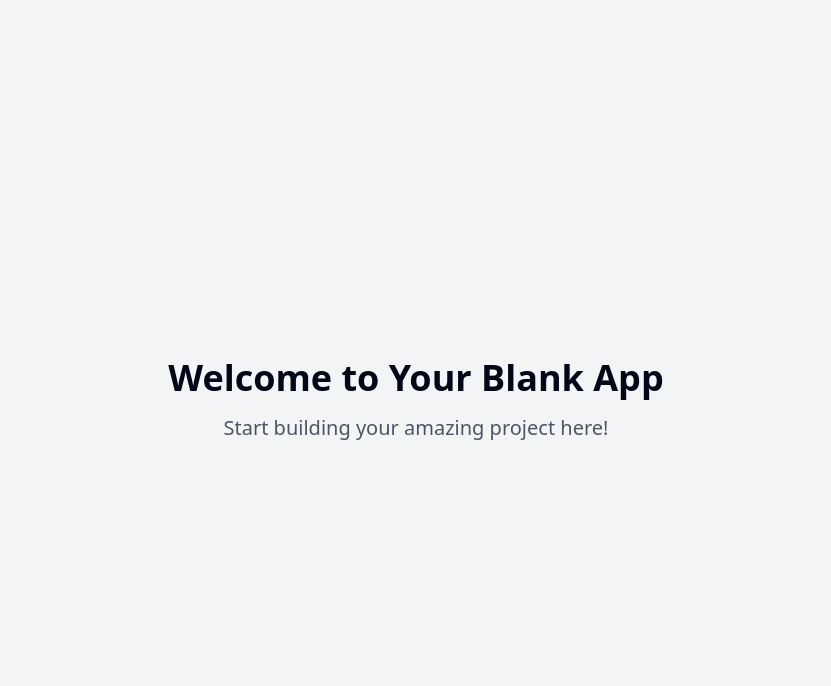
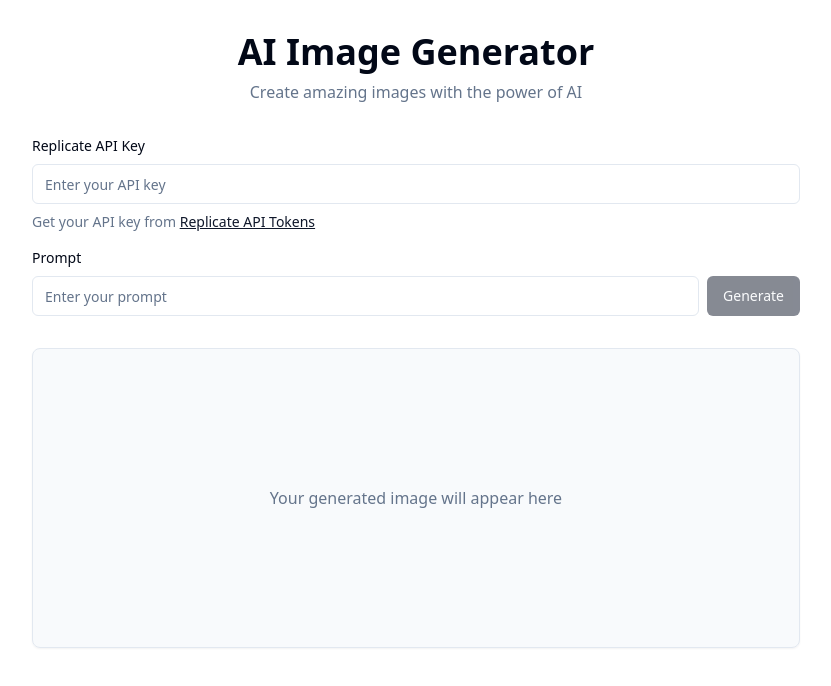
Before and after one commit to NExPlain/d-9709, a React (Vite) app: page / in a window 1280 px wide. Shown: the top 686 px of the page, without its empty margins (224-1055 px from the left). Built offline with nearby package versions, Linux system fonts and the light colour scheme.

Commit message:
Add AI image generator feature
Implement an AI image generator using Replicate's API. Include a local storage backed input field for the API key and provide a link to obtain the key for future integration with Supabase.
[skip gpt_engineer]

```diff
--- /dev/null
+++ b/src/components/ImageGenerator.tsx
@@ -0,0 +1,134 @@
+import { useState } from 'react';
+import { Button } from "@/components/ui/button";
+import { Input } from "@/components/ui/input";
+import { Card } from "@/components/ui/card";
+import { useApiKey } from '@/hooks/useApiKey';
+import { generateImage, checkGenerationStatus, type GenerationResponse } from '@/lib/replicate';
+import { Loader2 } from 'lucide-react';
+import { toast } from 'sonner';
+
+export const ImageGenerator = () => {
+  const [prompt, setPrompt] = useState('');
+  const [isGenerating, setIsGenerating] = useState(false);
+  const [generatedImage, setGeneratedImage] = useState<string | null>(null);
+  const { apiKey, updateApiKey } = useApiKey();
+
+  const handleGenerate = async () => {
+    if (!apiKey) {
+      toast.error('Please enter your Replicate API key');
+      return;
+    }
+    if (!prompt) {
+      toast.error('Please enter a prompt');
+      return;
+    }
+
+    setIsGenerating(true);
+    setGeneratedImage(null);
+
+    try {
+      const response = await generateImage(prompt, apiKey);
+
+      // Poll for results
+      const pollInterval = setInterval(async () => {
+        const result = await checkGenerationStatus(response.urls.get, apiKey);
+
+        if (result.status === 'succeeded' && result.output) {
+          clearInterval(pollInterval);
+          setGeneratedImage(result.output[0]);
+          setIsGenerating(false);
+          toast.success('Image generated successfully!');
+        } else if (result.status === 'failed') {
+          clearInterval(pollInterval);
+          setIsGenerating(false);
+          toast.error('Failed to generate image');
+        }
+      }, 1000);
+    } catch (error) {
+      setIsGenerating(false);
+    }
+  };
+
+  return (
+    <div className="w-full max-w-3xl mx-auto space-y-8">
+      <div className="space-y-4">
+        <div className="space-y-2">
+          <label htmlFor="apiKey" className="block text-sm font-medium">
+            Replicate API Key
+          </label>
+          <Input
+            id="apiKey"
+            type="password"
+            value={apiKey}
+            onChange={(e) => updateApiKey(e.target.value)}
+            placeholder="Enter your API key"
+            className="w-full"
+          />
+          <p className="text-sm text-muted-foreground">
+            Get your API key from{' '}
+            <a
+              href="https://replicate.com/account/api-tokens"
+              target="_blank"
+              rel="noopener noreferrer"
+              className="text-primary underline hover:no-underline"
+            >
+              Replicate API Tokens
+            </a>
+          </p>
+        </div>
+
+        <div className="space-y-2">
+          <label htmlFor="prompt" className="block text-sm font-medium">
+            Prompt
+          </label>
+          <div className="flex gap-2">
+            <Input
+              id="prompt"
+              value={prompt}
+              onChange={(e) => setPrompt(e.target.value)}
+              placeholder="Enter your prompt"
+              className="flex-1"
+              disabled={isGenerating}
+            />
+            <Button
+              onClick={handleGenerate}
+              disabled={isGenerating || !prompt || !apiKey}
+            >
+              {isGenerating ? (
+                <>
+                  <Loader2 className="mr-2 h-4 w-4 animate-spin" />
+                  Generating...
+                </>
+              ) : (
+                'Generate'
+              )}
+            </Button>
+          </div>
+        </div>
+      </div>
+
+      <div className="relative min-h-[300px] w-full">
+        {isGenerating ? (
+          <Card className="absolute inset-0 flex items-center justify-center bg-muted/50">
+            <div className="text-center space-y-4">
+              <Loader2 className="h-8 w-8 animate-spin mx-auto" />
+              <p className="text-sm animate-pulse-slow">Generating your image...</p>
+            </div>
+          </Card>
+        ) : generatedImage ? (
+          <img
+            src={generatedImage}
+            alt="Generated image"
+            className="w-full h-auto rounded-lg shadow-lg"
+          />
+        ) : (
+          <Card className="absolute inset-0 flex items-center justify-center bg-muted/50">
+            <p className="text-muted-foreground">
+              Your generated image will appear here
+            </p>
+          </Card>
+        )}
+      </div>
+    </div>
+  );
+};
--- /dev/null
+++ b/src/hooks/useApiKey.tsx
@@ -0,0 +1,19 @@
+import { useState, useEffect } from 'react';
+
+export const useApiKey = () => {
+  const [apiKey, setApiKey] = useState<string>('');
+
+  useEffect(() => {
+    const storedKey = localStorage.getItem('replicate_api_key');
+    if (storedKey) {
+      setApiKey(storedKey);
+    }
+  }, []);
+
+  const updateApiKey = (newKey: string) => {
+    setApiKey(newKey);
+    localStorage.setItem('replicate_api_key', newKey);
+  };
+
+  return { apiKey, updateApiKey };
+};
--- /dev/null
+++ b/src/lib/replicate.ts
@@ -0,0 +1,80 @@
+import { toast } from "sonner";
+
+const REPLICATE_API_URL = "/api/replicate/predictions";
+
+export interface GenerationResponse {
+  id: string;
+  urls: {
+    get: string;
+    cancel: string;
+  };
+  status: "starting" | "processing" | "succeeded" | "failed";
+  output?: string[];
+  error?: string;
+}
+
+export const generateImage = async (prompt: string, apiKey: string): Promise<GenerationResponse> => {
+  try {
+    const response = await fetch(REPLICATE_API_URL, {
+      method: "POST",
+      headers: {
+        "Content-Type": "application/json",
+        "Authorization": `Token ${apiKey}`,
+      },
+      body: JSON.stringify({
+        version: "39ed52f2a78e934b3ba6e2a89f5b1c712de7dfea535525255b1aa35c5565e08b",
+        input: {
+          prompt,
+          negative_prompt: "ugly, blurry, low quality, distorted",
+          num_outputs: 1,
+          guidance_scale: 7.5,
+          num_inference_steps: 50,
+        },
+      }),
+    });
+
+    if (!response.ok) {
+      const errorData = await response.json();
+      if (response.status === 402) {
+        toast.error("Billing setup required for Replicate API. Please visit https://replicate.com/account/billing to set up billing.");
+        throw new Error("Billing setup required for Replicate API");
+      }
+      throw new Error(errorData.detail || "Failed to generate image");
+    }
+
+    const data = await response.json();
+    return data;
+  } catch (error) {
+    if (error instanceof Error) {
+      toast.error(error.message);
+    } else {
+      toast.error("Failed to generate image");
+    }
+    throw error;
+  }
+};
+
+export const checkGenerationStatus = async (
+  url: string,
+  apiKey: string
+): Promise<GenerationResponse> => {
+  const proxyUrl = url.replace('https://api.replicate.com/v1', '/api/replicate');
+
+  try {
+    const response = await fetch(proxyUrl, {
+      headers: {
+        "Authorization": `Token ${apiKey}`,
+        "Content-Type": "application/json",
+      },
+    });
+
+    if (!response.ok) {
+      const errorData = await response.json();
+      throw new Error(errorData.detail || "Failed to check generation status");
+    }
+
+    return await response.json();
+  } catch (error) {
+    throw error;
+  }
+};
--- a/src/pages/Index.tsx
+++ b/src/pages/Index.tsx
@@ -1,11 +1,14 @@
-// Update this page (the content is just a fallback if you fail to update the page)
+import { ImageGenerator } from "@/components/ImageGenerator";
 
 const Index = () => {
   return (
-    <div className="min-h-screen flex items-center justify-center bg-gray-100">
-      <div className="text-center">
-        <h1 className="text-4xl font-bold mb-4">Welcome to Your Blank App</h1>
-        <p className="text-xl text-gray-600">Start building your amazing project here!</p>
+    <div className="min-h-screen bg-background p-8">
+      <div className="max-w-4xl mx-auto">
+        <h1 className="text-4xl font-bold text-center mb-2">AI Image Generator</h1>
+        <p className="text-muted-foreground text-center mb-8">
+          Create amazing images with the power of AI
+        </p>
+        <ImageGenerator />
       </div>
     </div>
   );
--- a/vite.config.ts
+++ b/vite.config.ts
@@ -3,11 +3,17 @@ import react from "@vitejs/plugin-react-swc";
 import path from "path";
 import { componentTagger } from "lovable-tagger";
 
-// https://vitejs.dev/config/
 export default defineConfig(({ mode }) => ({
   server: {
     host: "::",
     port: 8080,
+    proxy: {
+      '/api/replicate': {
+        target: 'https://api.replicate.com/v1',
+        changeOrigin: true,
+        rewrite: (path) => path.replace(/^\/api\/replicate/, ''),
+      },
+    },
   },
   plugins: [
     react(),
```
Also changed, not shown: tailwind.config.ts (+39 -52 lines).
